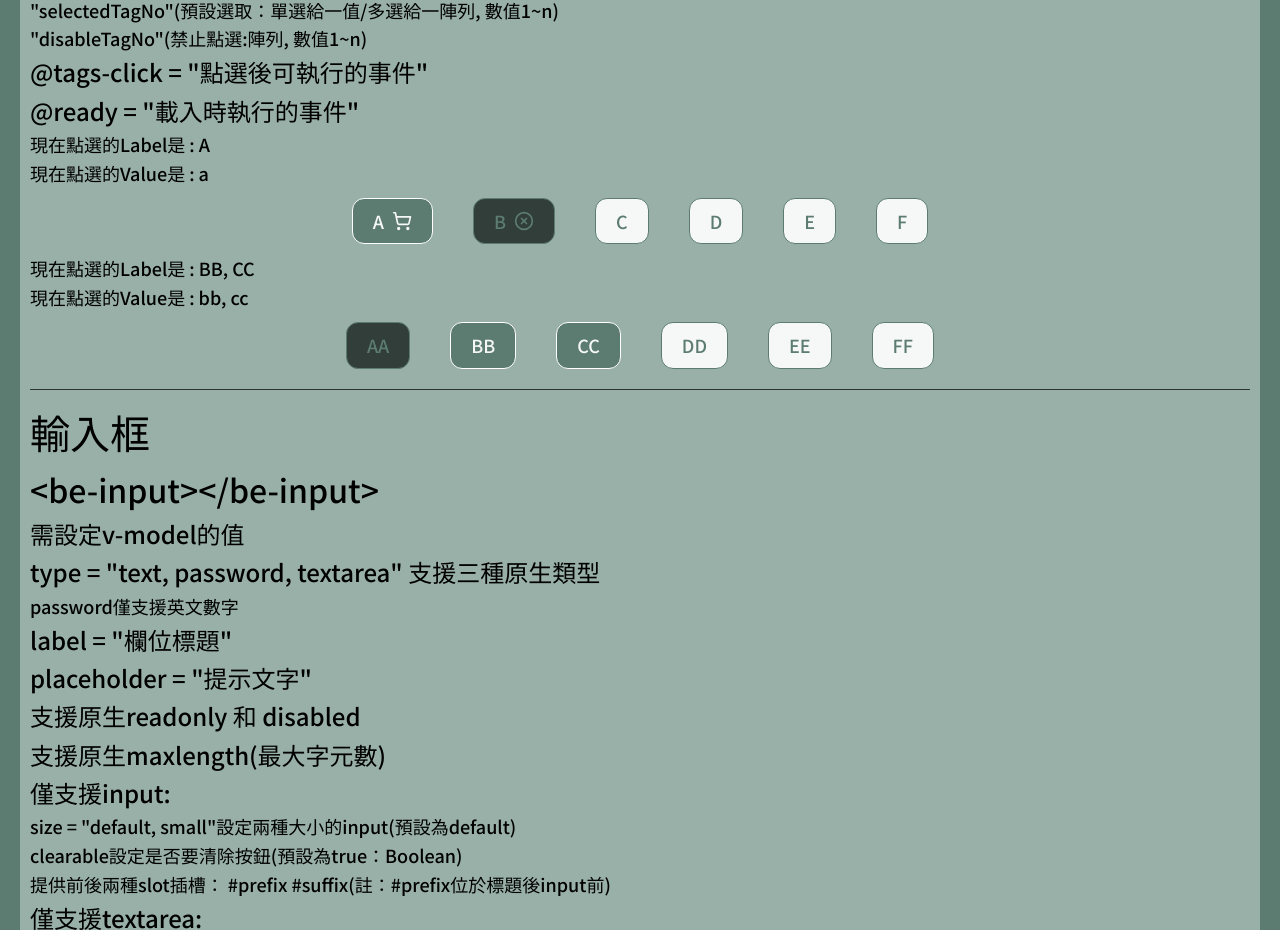
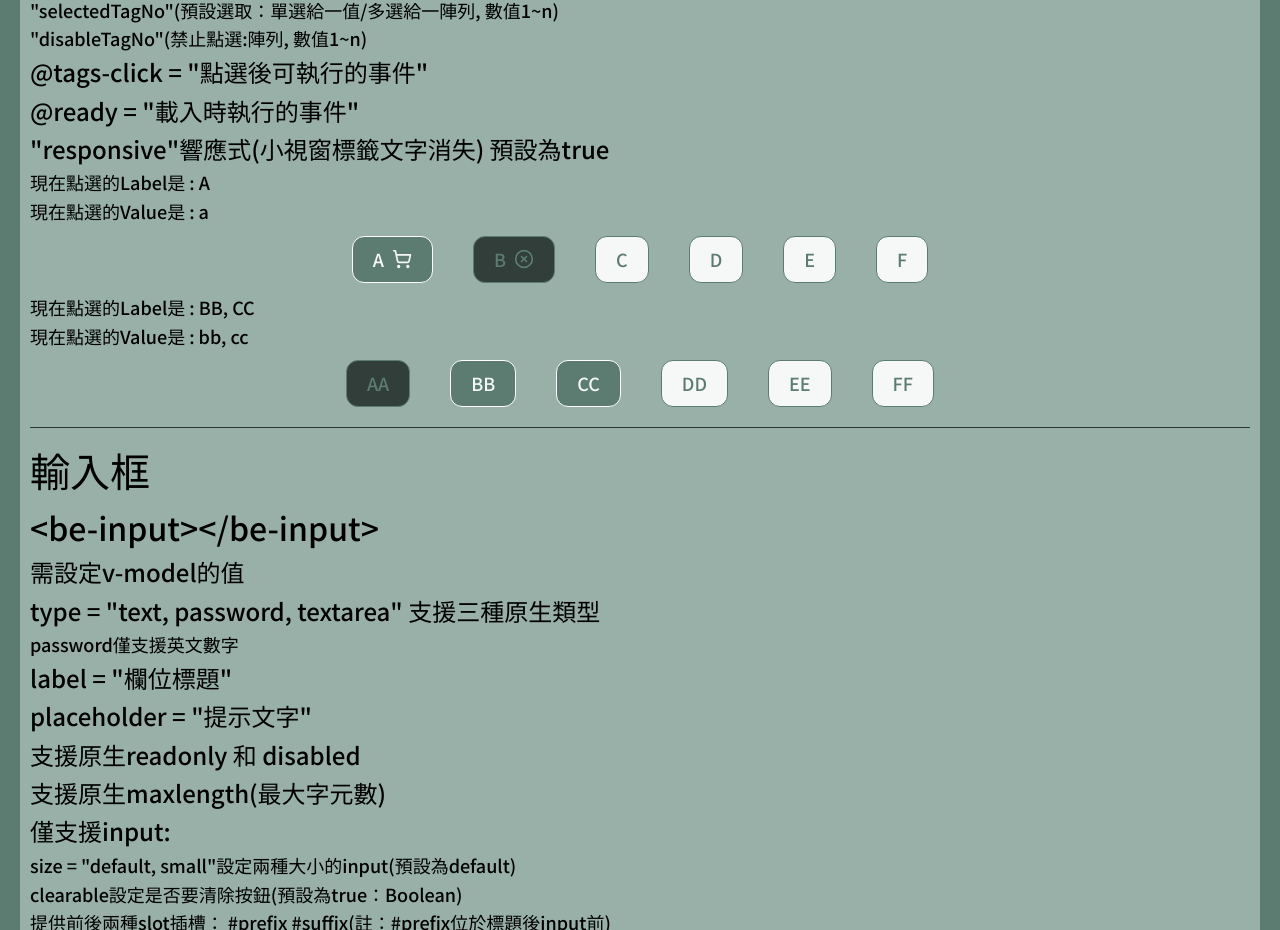
Before and after one commit to Mysterio1001/beetles, a Vue app: page /test in a window 1280 px wide. Shown: the part 2158-3088 px from the top of the page. Built offline with nearby package versions, Linux system fonts and the light colour scheme; a web font is replaced by a local one.

Commit message:
feat: add props "responsive(Boolean)" for Betags.vue

```diff
--- a/src/components/BeTags.vue
+++ b/src/components/BeTags.vue
@@ -15,15 +15,16 @@
           },
           { multiple: props.option?.multiple },
           { disabled: disableTagIndex.includes(index) },
+          { responsive: responsive },
         ]"
         @click="tagSelect(index)">
         <h5 class="label">
           {{ tag.label }}
-          <component
-            :is="tag.icon"
-            v-if="tag.icon"
-            size="2rem" />
         </h5>
+        <component
+          :is="tag.icon"
+          v-if="tag.icon"
+          class="icon" />
       </li>
     </ul>
   </div>
@@ -38,6 +39,11 @@ const props = defineProps({
   option: {
     type: Object,
     default: () => ({}), //Vue：對於 Object 或 Array 類型的 預設值，必須用函式回傳
+  },
+  responsive: {
+    // 是否要響應式設計(小視窗時刪除標籤)
+    type: Boolean,
+    default: true,
   },
 });
 
@@ -97,8 +103,9 @@ watch(
       }
     }
     // 被禁用的index
-    disableTagIndex.value =
-      props.option?.disableTagNo.map((tag) => tag - 1) || [];
+    disableTagIndex.value = Array.isArray(props.option?.disableTagNo)
+      ? props.option.disableTagNo.map((tag) => tag - 1)
+      : [];
   },
   { immediate: true } // 進入畫面時執行一次
 );
@@ -136,6 +143,9 @@ watch(
     .tag {
       @include center;
       @include tagsStyle("default");
+      display: flex;
+      align-items: center;
+      gap: 8px;
 
       padding: 8px 20px;
       box-sizing: border-box;
@@ -158,10 +168,26 @@ watch(
         @include tagsStyle("disabled");
       }
 
-      .label {
-        display: flex;
-        align-items: center;
-        gap: 8px;
+      .icon {
+        width: 2rem;
+        height: 2rem;
+      }
+
+      @include md {
+        &.responsive {
+          border-radius: radius(circle);
+          min-width: auto;
+          padding: 16px;
+
+          .label {
+            display: none;
+          }
+
+          .icon {
+            width: 4rem;
+            height: 4rem;
+          }
+        }
       }
     }
   }
--- a/src/views/test.vue
+++ b/src/views/test.vue
@@ -7,7 +7,7 @@
           <h3>&lt;be-swiper/&gt;</h3>
         </div>
         <div class="swiperBox">
-          <be-swiper :data="siwperData" />
+          <be-swiper :data="swiperData" />
         </div>
       </div>
       <div class="button section">
@@ -71,6 +71,7 @@
           <h5>"disableTagNo"(禁止點選:陣列, 數值1~n)</h5>
           <h4>@tags-click = "點選後可執行的事件"</h4>
           <h4>@ready = "載入時執行的事件"</h4>
+          <h4>"responsive"響應式(小視窗標籤文字消失) 預設為true</h4>
 
           <h5>現在點選的Label是 : {{ showTagSelectLabel }}</h5>
           <h5>現在點選的Value是 : {{ showTagSelectValue }}</h5>
@@ -80,7 +81,8 @@
             :data="tagsData"
             :option="tagsOption"
             @tags-click="tagsClick"
-            @ready="tagsClick" />
+            @ready="tagsClick"
+            :responsive="false" />
         </div>
         <div class="title">
           <h5>現在點選的Label是 : {{ showTagSelectLabels.join(", ") }}</h5>
@@ -91,7 +93,8 @@
             :data="multipleTagsData"
             :option="multipleTagsOption"
             @tags-click="multipleTagsClick"
-            @ready="multipleTagsClick" />
+            @ready="multipleTagsClick"
+            :responsive="false" />
         </div>
       </div>
       <!-- ----------- -->
@@ -327,7 +330,7 @@ import { ShoppingCart, XCircle } from "lucide-vue-next";
 import testImg from "/public/img/img-beetle-shop/product_main_1.png";
 // Refs / Reactive State 定義
 //幻燈片邏輯
-const siwperData = [
+const swiperData = [
   {
     src: "../../public/img/image-news/slide1.png",
     name: "slide1.png",
```
